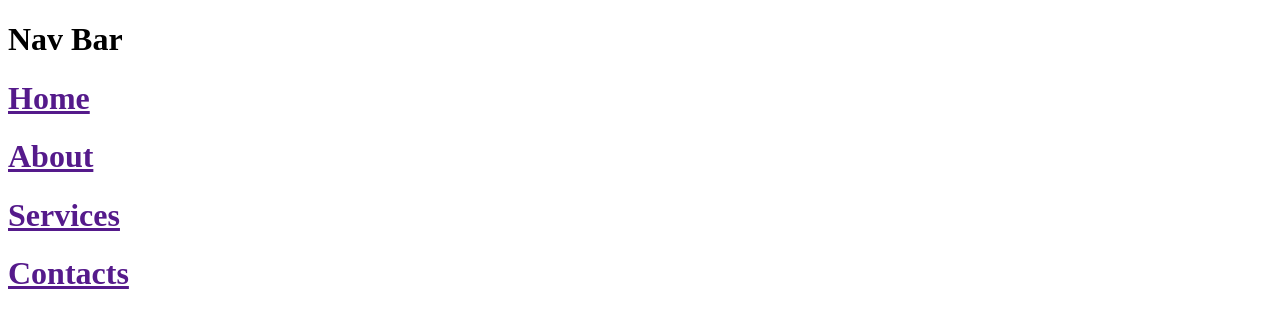
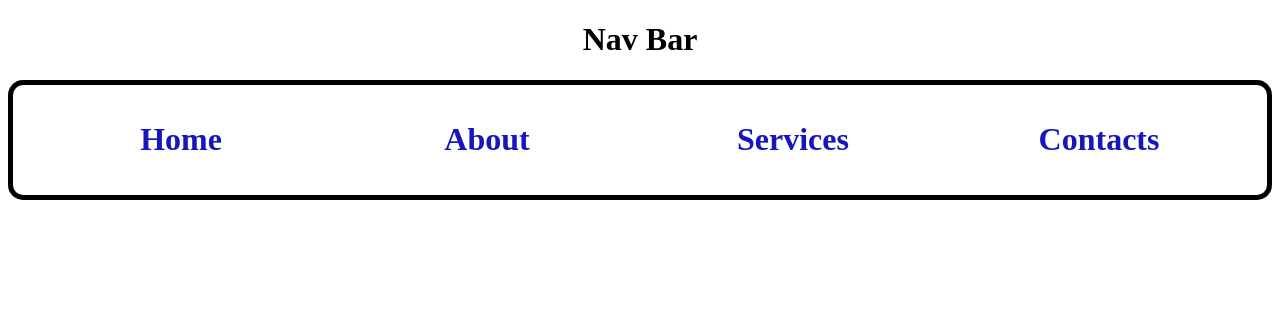
Before and after one commit to saribghouri/task2, a plain HTML site: page index.html in a window 1280 px wide. Drawn offline with Linux system fonts and the light colour scheme.

Commit message:
complete task2

```diff
--- a/index.html
+++ b/index.html
@@ -4,7 +4,7 @@
     <meta charset="UTF-8" />
     <meta http-equiv="X-UA-Compatible" content="IE=edge" />
     <meta name="viewport" content="width=device-width, initial-scale=1.0" />
-    <link rel="stylesheet" href="flex2.css" />
+    <link rel="stylesheet" href="index.css" />
     <title>Document</title>
   </head>
   <body>
```
